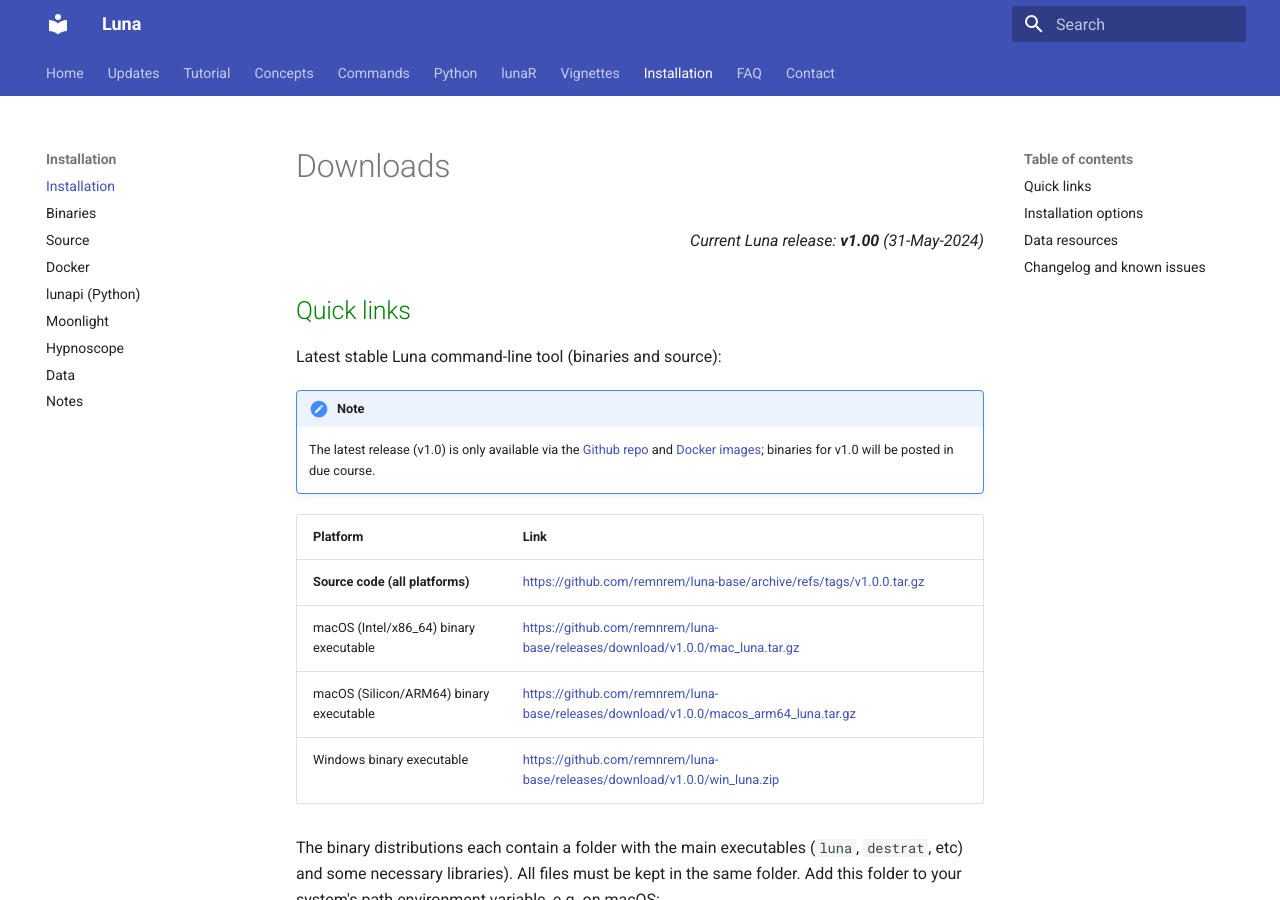
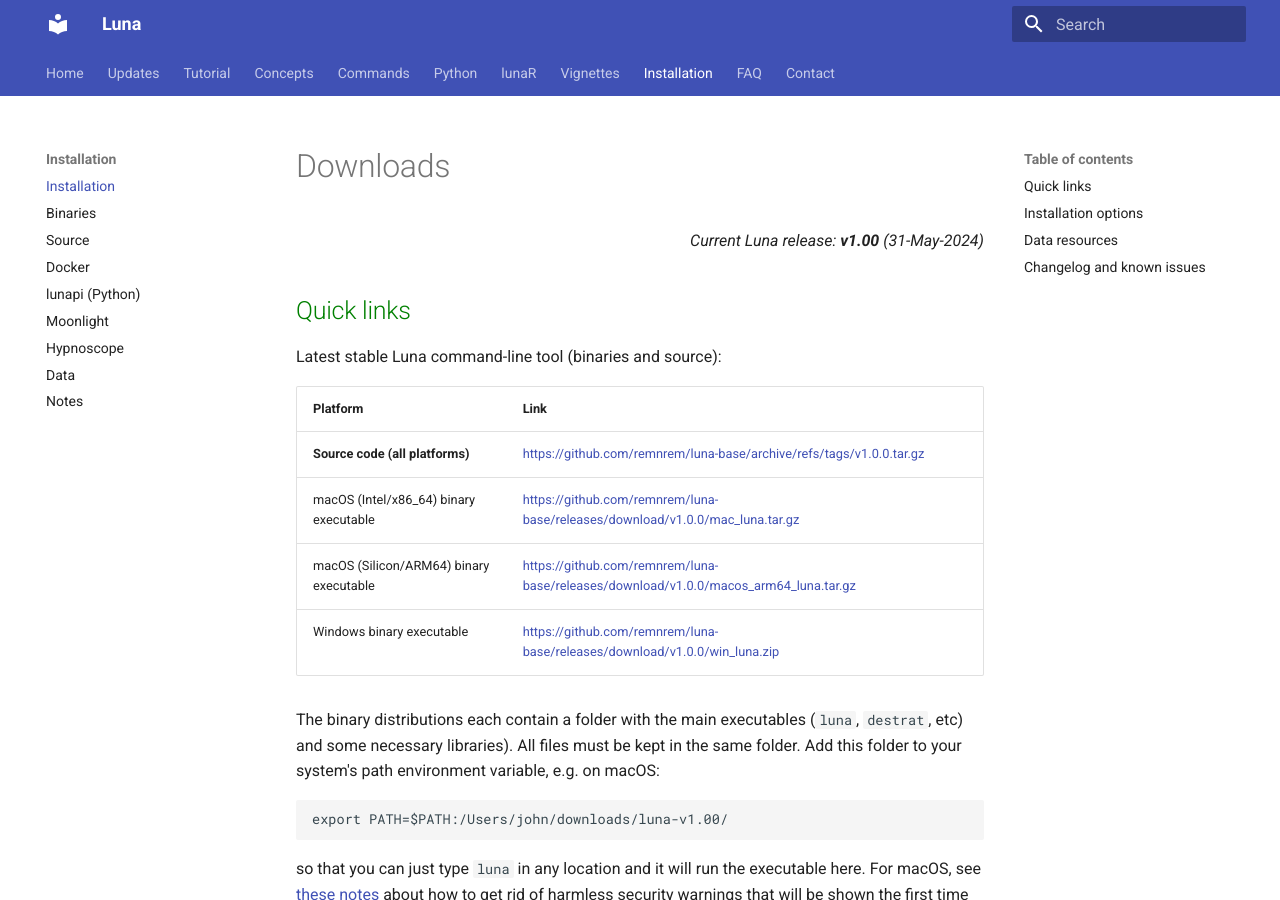
Before and after one commit to remnrem/luna-doc, an MkDocs documentation site: the page built from docs/download/index.md, in a window 1280 px wide and 900 px high. Built offline with MkDocs 1.6.1 and Material for MkDocs 9.7.7, drawn with Linux system fonts in a browser that asks for light colours.

```diff
--- a/docs/download/index.md
+++ b/docs/download/index.md
@@ -5,9 +5,6 @@
 ## Quick links
 
 Latest stable Luna command-line tool (binaries and source):
-
-!!! note
-    The latest release (v1.0) is only available via the [Github repo](http://github.com/remnrem/luna-base) and [Docker images](https://hub.docker.com/r/remnrem/lunapi);  binaries for v1.0 will be posted in due course.
 
 | Platform | Link |
 | ----- | ----- |
```
